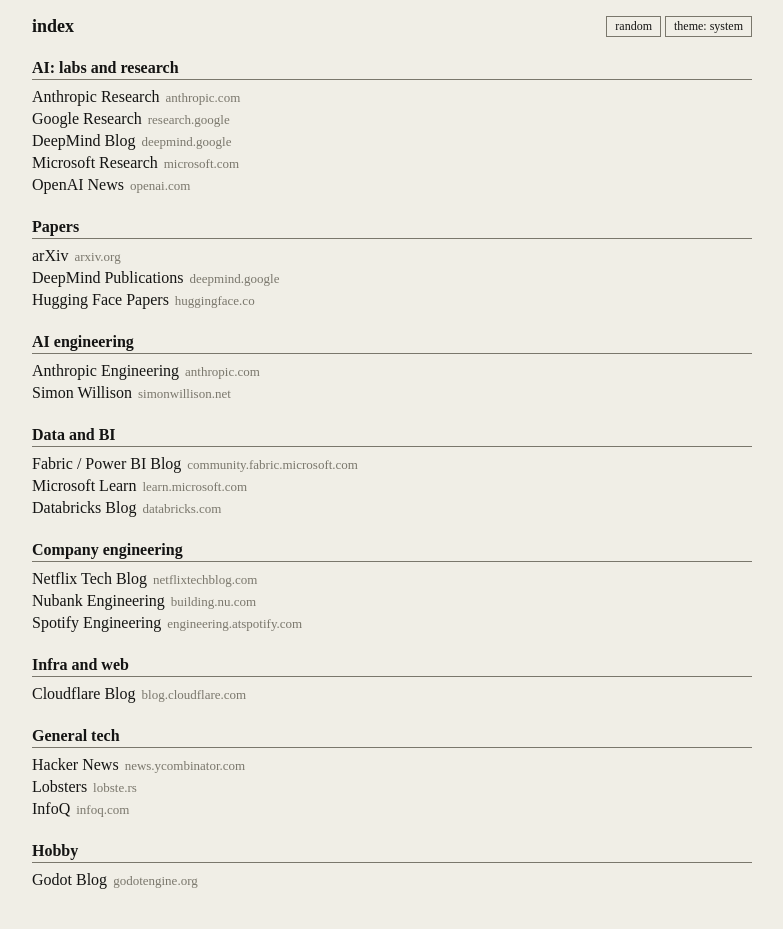
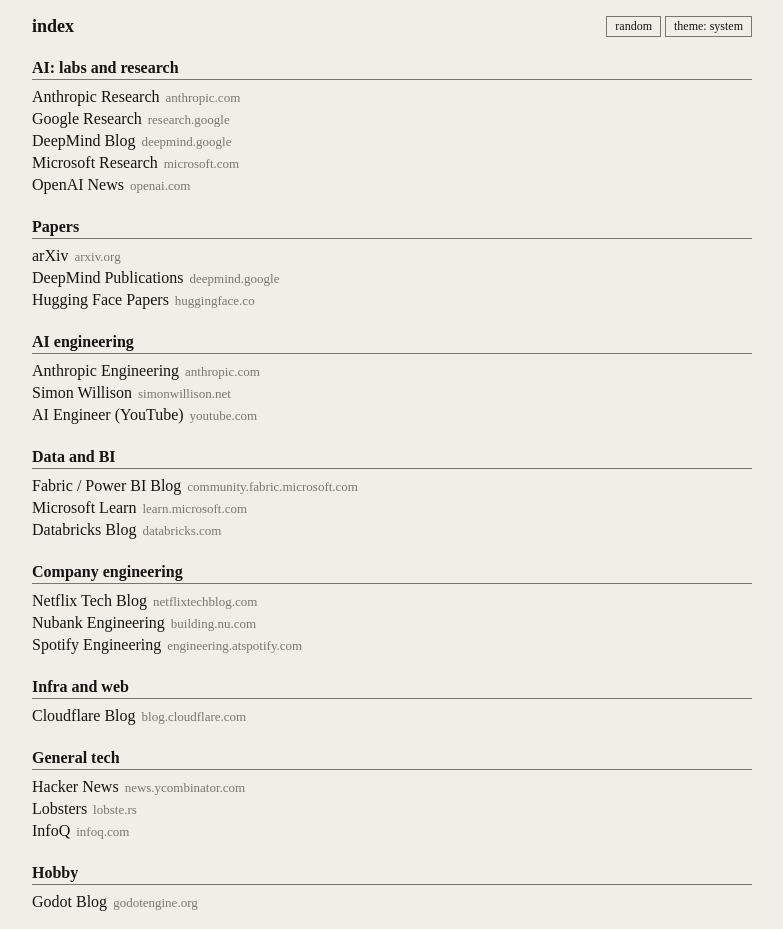
Before and after one commit to wrkcoronel/index, a plain HTML site: page index.html in a window 1280 px wide. Shown: the whole page, without its empty margins (248-1031 px from the left). Before the commit the page ends 907 px from the top, so only its background shows below. Drawn offline with Linux system fonts and the light colour scheme.

Commit message:
feat: adiciona o canal AI Engineer do YouTube
Co-Authored-By: Claude Sonnet 5.5 <noreply@anthropic.com>

```diff
--- a/index.html
+++ b/index.html
@@ -55,6 +55,7 @@ const links = [
 
   ["AI engineering", "Anthropic Engineering", "https://www.anthropic.com/engineering"],
   ["AI engineering", "Simon Willison", "https://simonwillison.net/"],
+  ["AI engineering", "AI Engineer (YouTube)", "https://www.youtube.com/@aiDotEngineer"],
 
   ["Data and BI", "Fabric / Power BI Blog", "https://community.fabric.microsoft.com/category/fabricupdatesblogs/blog/fbc_pbiupdatesblog"],
   ["Data and BI", "Microsoft Learn", "https://learn.microsoft.com/en-us/"],
```
